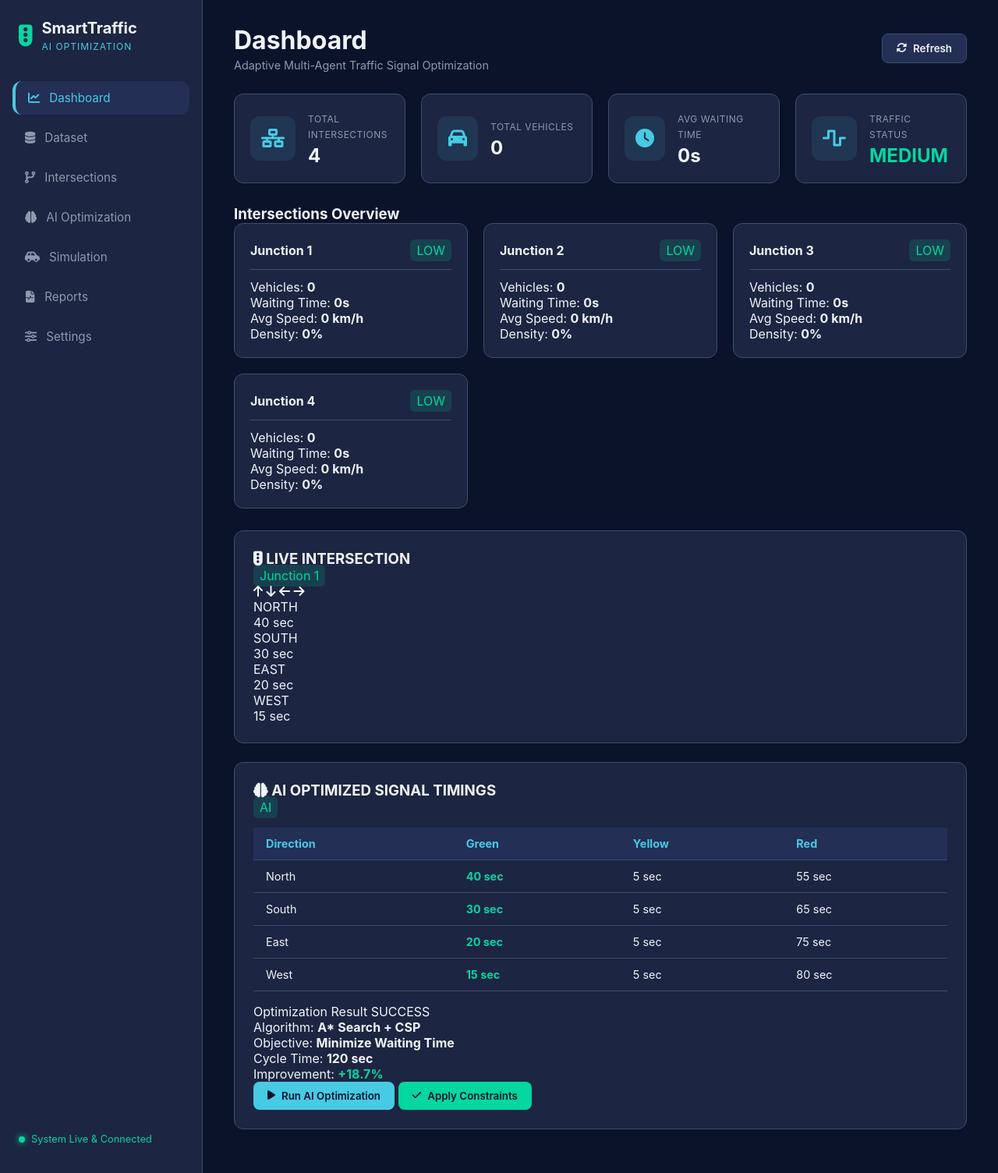
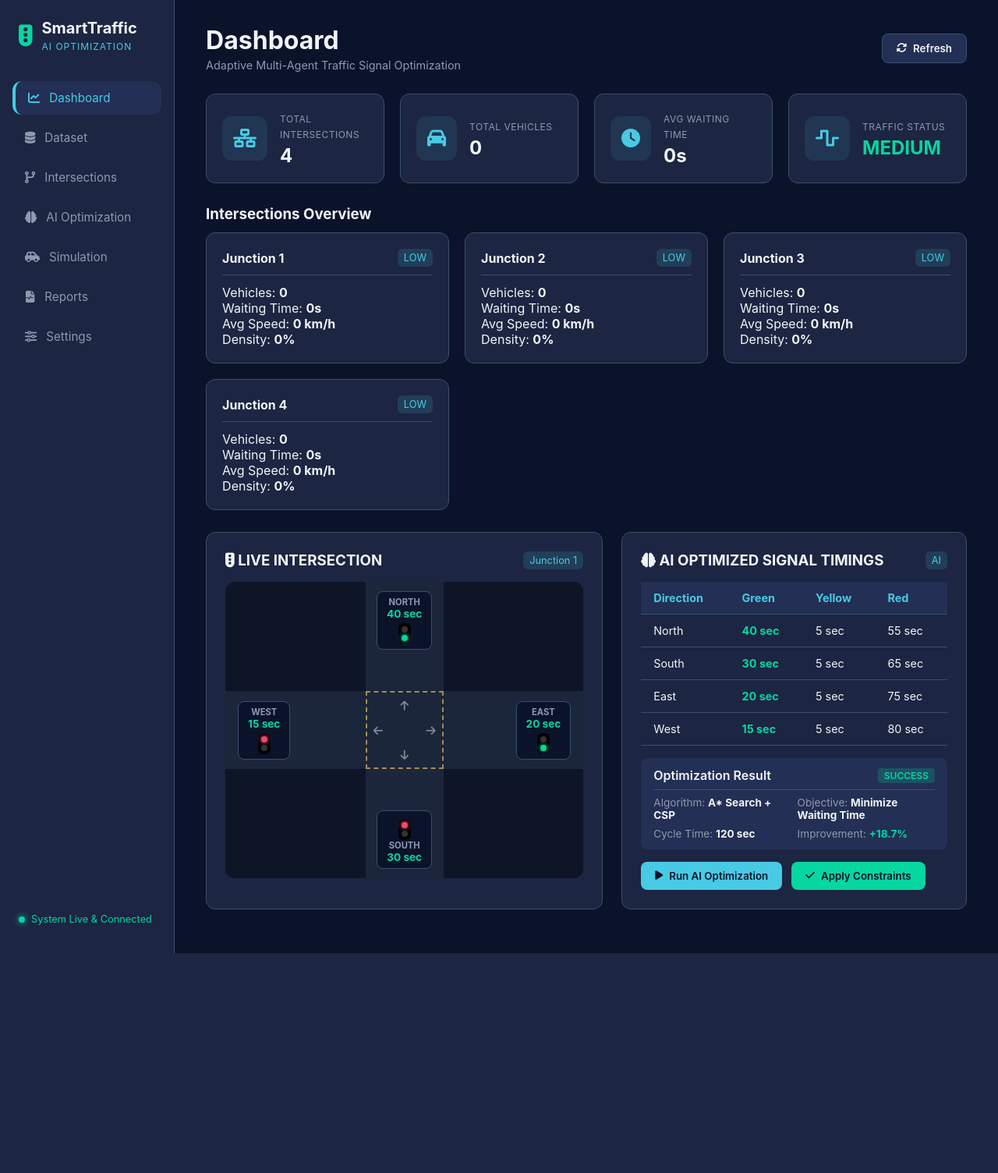
Before and after one commit to tatikondaloknath-eng/trafficsignal_ai_project, a Flask app: page / in a window 1280 px wide. Shown: the whole page at 78% size. After the commit the page ends 1222 px from the top, so only its background shows below. Run offline with Flask 3, Linux system fonts and the light colour scheme; data that the repository does not hold is empty.

Commit message:
Update style.css

```diff
--- a/static/style.css
+++ b/static/style.css
@@ -30,7 +30,7 @@ body {
     min-height: 100vh;
 }
 
-/* Sidebar */
+/* Sidebar Navigation */
 .sidebar {
     width: 260px;
     background-color: var(--bg-surface);
@@ -143,7 +143,7 @@ body {
     display: block;
 }
 
-/* Metrics Cards */
+/* Metrics Grid Cards */
 .metrics-grid {
     display: grid;
     grid-template-columns: repeat(auto-fit, minmax(220px, 1fr));
@@ -180,7 +180,12 @@ body {
     margin-top: 4px;
 }
 
-/* Cards & Panels */
+.section-title {
+    margin: 20px 0 12px 0;
+    color: var(--text-main);
+}
+
+/* Cards & Containers */
 .card {
     background-color: var(--bg-surface);
     border: 1px solid var(--border-color);
@@ -189,35 +194,198 @@ body {
     margin-bottom: 24px;
 }
 
-.dashboard-split {
+.card-header-flex {
+    display: flex;
+    justify-content: space-between;
+    align-items: center;
+    margin-bottom: 16px;
+}
+
+/* Junction Grid Overview */
+.junction-grid {
+    display: grid;
+    grid-template-columns: repeat(auto-fit, minmax(240px, 1fr));
+    gap: 20px;
+    margin-bottom: 28px;
+}
+
+.junction-card {
+    background: var(--bg-surface);
+    border: 1px solid var(--border-color);
+    border-radius: var(--radius);
+    padding: 20px;
+}
+
+.junction-card-header {
+    display: flex;
+    justify-content: space-between;
+    align-items: center;
+    border-bottom: 1px solid var(--border-color);
+    padding-bottom: 10px;
+    margin-bottom: 12px;
+}
+
+/* DASHBOARD LIVE INTERSECTION & TIMINGS SPLIT */
+.dashboard-intersection-row {
+    display: grid;
+    grid-template-columns: 1.15fr 1fr;
+    gap: 24px;
+    margin-top: 24px;
+}
+
+/* Crossroad Graphic Visualization */
+.intersection-map {
+    position: relative;
+    width: 100%;
+    height: 380px;
+    background-color: #0d1527;
+    border-radius: var(--radius);
+    overflow: hidden;
+    display: flex;
+    align-items: center;
+    justify-content: center;
+}
+
+.road {
+    position: absolute;
+    background-color: #1b263b;
+}
+
+.road-v {
+    width: 100px;
+    height: 100%;
+}
+
+.road-h {
+    height: 100px;
+    width: 100%;
+}
+
+.intersection-core {
+    position: absolute;
+    width: 100px;
+    height: 100px;
+    border: 2px dashed rgba(255, 209, 102, 0.6);
+    display: flex;
+    align-items: center;
+    justify-content: center;
+    z-index: 2;
+}
+
+.arrow {
+    position: absolute;
+    color: rgba(255, 255, 255, 0.45);
+    font-size: 14px;
+}
+
+.arrow-up { top: 8px; }
+.arrow-down { bottom: 8px; }
+.arrow-left { left: 8px; }
+.arrow-right { right: 8px; }
+
+/* Traffic Signal Badges on Crossroad */
+.traffic-unit {
+    position: absolute;
+    background-color: #0b132b;
+    border: 1px solid var(--border-color);
+    padding: 6px 12px;
+    border-radius: 8px;
+    text-align: center;
+    z-index: 3;
+}
+
+.unit-label {
+    font-size: 0.7rem;
+    font-weight: 700;
+    color: var(--text-muted);
+}
+
+.unit-time {
+    font-size: 0.85rem;
+    font-weight: 700;
+    color: var(--accent-green);
+}
+
+.mini-signal {
+    display: inline-flex;
+    flex-direction: column;
+    gap: 3px;
+    background: #000;
+    padding: 4px;
+    border-radius: 6px;
+    margin-top: 4px;
+}
+
+.mini-signal .light {
+    width: 8px;
+    height: 8px;
+    border-radius: 50%;
+    background-color: #333;
+}
+
+.mini-signal .light.red.active {
+    background-color: #ef476f;
+    box-shadow: 0 0 6px #ef476f;
+}
+
+.mini-signal .light.green.active {
+    background-color: #06d6a0;
+    box-shadow: 0 0 6px #06d6a0;
+}
+
+.unit-north { top: 12px; }
+.unit-south { bottom: 12px; }
+.unit-east  { right: 16px; }
+.unit-west  { left: 16px; }
+
+/* AI Timings Panel Styles */
+.compact-table th, .compact-table td {
+    padding: 8px 12px;
+}
+
+.opt-summary-box {
+    background: var(--bg-surface-alt);
+    border-radius: 8px;
+    padding: 12px 16px;
+    margin-top: 14px;
+}
+
+.summary-line {
+    display: flex;
+    justify-content: space-between;
+    align-items: center;
+    border-bottom: 1px solid var(--border-color);
+    padding-bottom: 8px;
+    margin-bottom: 8px;
+    font-weight: 600;
+}
+
+.badge-success {
+    background: rgba(6, 214, 160, 0.2);
+    color: #06d6a0;
+    padding: 2px 8px;
+    border-radius: 4px;
+    font-size: 0.75rem;
+}
+
+.summary-details {
     display: grid;
     grid-template-columns: 1fr 1fr;
-    gap: 24px;
+    gap: 8px;
+    font-size: 0.85rem;
 }
 
-.signals-display-grid {
-    display: grid;
-    grid-template-columns: 1fr 1fr;
+.summary-details span {
+    color: var(--text-muted);
+}
+
+.dashboard-actions {
+    display: flex;
     gap: 12px;
     margin-top: 16px;
 }
 
-.signal-badge {
-    background-color: var(--bg-surface-alt);
-    padding: 16px;
-    border-radius: var(--radius);
-    text-align: center;
-    border-left: 4px solid var(--accent-blue);
-}
-
-.signal-badge b {
-    display: block;
-    font-size: 1.25rem;
-    margin-top: 4px;
-    color: var(--accent-green);
-}
-
-/* Tables */
+/* Tables & Controls */
 .table-container {
     overflow-x: auto;
     margin: 16px 0;
@@ -244,7 +412,6 @@ body {
     background-color: rgba(255, 255, 255, 0.02);
 }
 
-/* Controls & Buttons */
 .btn {
     padding: 10px 18px;
     border-radius: 8px;
@@ -272,45 +439,13 @@ body {
     outline: none;
 }
 
-.dataset-controls {
+.dataset-controls, .pagination-bar {
     display: flex;
     justify-content: space-between;
     align-items: center;
-    margin-bottom: 16px;
 }
 
-.pagination-bar {
-    display: flex;
-    justify-content: space-between;
-    align-items: center;
-    margin-top: 16px;
-}
-
-/* Junction Grid */
-.junction-grid {
-    display: grid;
-    grid-template-columns: repeat(auto-fit, minmax(280px, 1fr));
-    gap: 20px;
-    margin-bottom: 28px;
-}
-
-.junction-card {
-    background: var(--bg-surface);
-    border: 1px solid var(--border-color);
-    border-radius: var(--radius);
-    padding: 20px;
-}
-
-.junction-card-header {
-    display: flex;
-    justify-content: space-between;
-    align-items: center;
-    border-bottom: 1px solid var(--border-color);
-    padding-bottom: 10px;
-    margin-bottom: 12px;
-}
-
-/* Canvas Simulation */
+/* Simulation Canvas Layout */
 .canvas-wrapper {
     display: flex;
     justify-content: center;
@@ -335,7 +470,7 @@ body {
     border-radius: 8px;
 }
 
-/* Settings Form Grid */
+/* Settings Form */
 .settings-form-grid {
     display: grid;
     grid-template-columns: 1fr 1fr;
@@ -354,12 +489,14 @@ body {
 }
 
 .text-success { color: var(--accent-green); }
+.text-danger { color: var(--accent-red); }
 .text-center { text-align: center; }
 .badge-accent {
-    background: rgba(6, 214, 160, 0.15);
-    color: var(--accent-green);
+    background: rgba(72, 202, 228, 0.15);
+    color: var(--accent-blue);
     padding: 4px 8px;
     border-radius: 6px;
+    font-size: 0.8rem;
 }
 .mt-4 { margin-top: 16px; }
 .mb-4 { margin-bottom: 16px; }
```
